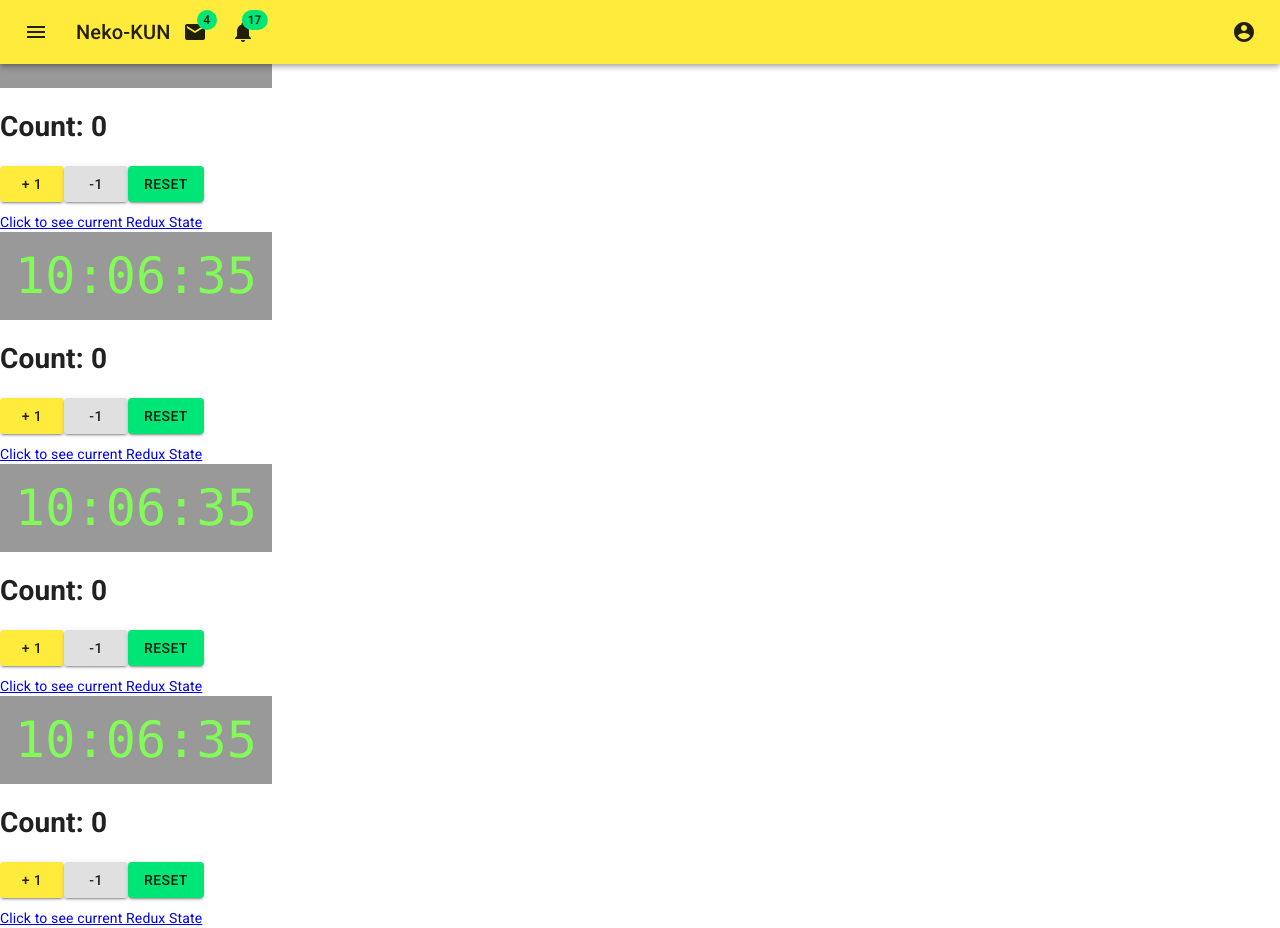
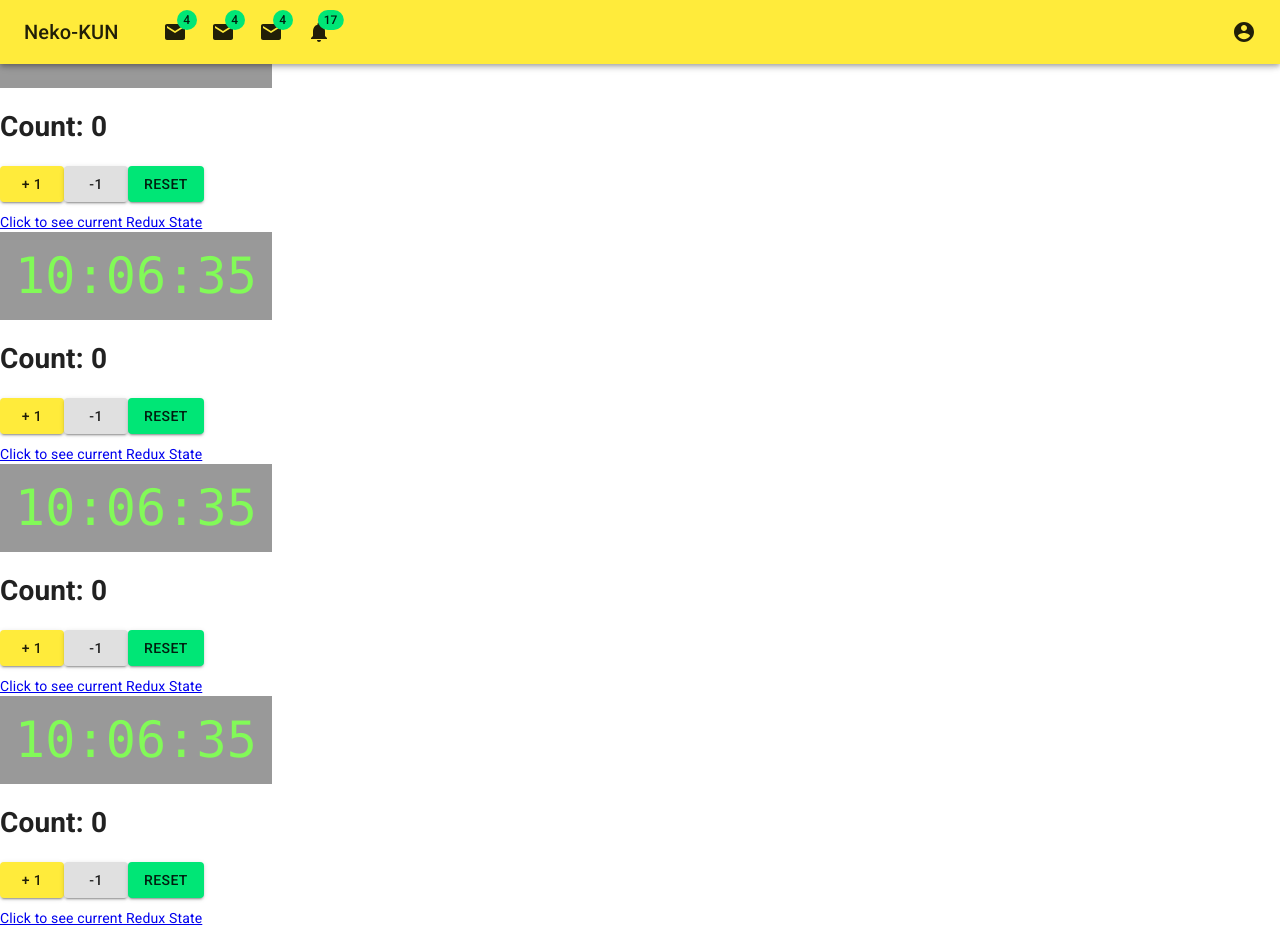
Before and after one commit to thanhtrungvo8401/Portal, a Next.js app: page / in a window 1280 px wide. Built offline with nearby package versions, Linux system fonts and the light colour scheme.

Commit message:
01 -- handle custom mobile nav-bar

```diff
--- a/components/Layouts/Navbar.js
+++ b/components/Layouts/Navbar.js
@@ -28,21 +28,18 @@ function Navbar(props) {
   const handleProfileMenuOpen = (event) => {
     setAnchorProfileEl(event.currentTarget);
   };
+  const handleProfileMenuClose = () => {
+    setAnchorProfileEl(null);
+  };
 
+  const handleMobileMenuOpen = (event) => {
+    setMobileMoreAnchorEl(event.currentTarget);
+  };
   const handleMobileMenuClose = () => {
     setMobileMoreAnchorEl(null);
   };
 
-  const handleProfileMenuClose = () => {
-    setAnchorProfileEl(null);
-    handleMobileMenuClose();
-  };
-
-  const handleMobileMenuOpen = (event) => {
-    // setMobileMoreAnchorEl(event.currentTarget);
-  };
-
-  const profileId = "primary-search-account-menu";
+  const profileId = "profile-menu-popup";
   const profileMenuPopup = renderProfileMenuF({
     anchorProfileEl,
     isProfileMenuOpen,
@@ -53,10 +50,10 @@ function Navbar(props) {
   const mobileMenuId = "primary-search-account-menu-mobile";
   const renderMobileMenu = renderMobileMenuF({
     mobileMoreAnchorEl,
+    isMobileMenuOpen,
+    handleMobileMenuClose,
     mobileMenuId,
-    isMobileMenuOpen,
-    handleMobileMenuOpen,
-    handleMobileMenuClose,
+    className: classes.mobileMenu,
   });
 
   return (
@@ -64,20 +61,21 @@ function Navbar(props) {
       <HideOnScroll {...props}>
         <AppBar>
           <Toolbar>
-            <IconButton
-              edge="start"
-              className={classes.menuButton}
-              color={"inherit"}
-              variant="h6"
-            >
-              <MenuIcon />
-            </IconButton>
-
             <Typography className={classes.title} variant="h6" noWrap>
               Neko-KUN
             </Typography>
 
             <div className={classes.sectionDesktop}>
+              <IconButton aria-label="show 4 new mails" color="inherit">
+                <Badge badgeContent={4} color="secondary">
+                  <MailIcon />
+                </Badge>
+              </IconButton>
+              <IconButton aria-label="show 4 new mails" color="inherit">
+                <Badge badgeContent={4} color="secondary">
+                  <MailIcon />
+                </Badge>
+              </IconButton>
               <IconButton aria-label="show 4 new mails" color="inherit">
                 <Badge badgeContent={4} color="secondary">
                   <MailIcon />
@@ -100,7 +98,7 @@ function Navbar(props) {
                 onClick={handleMobileMenuOpen}
                 color="inherit"
               >
-                <MoreIcon />
+                <MenuIcon />
               </IconButton>
             </div>
             <div className={classes.grow} />
--- a/components/Layouts/NavbarHelper.js
+++ b/components/Layouts/NavbarHelper.js
@@ -8,8 +8,8 @@ import {
 } from "@material-ui/core";
 import MailIcon from "@material-ui/icons/Mail";
 import NotificationsIcon from "@material-ui/icons/Notifications";
-
-import { makeStyles, fade } from "@material-ui/core/styles";
+import HighlightOffIcon from "@material-ui/icons/HighlightOff";
+import { makeStyles } from "@material-ui/core/styles";
 import PropTypes from "prop-types";
 import { AccountCircle } from "@material-ui/icons";
 
@@ -18,11 +18,9 @@ export const useStyles = makeStyles((theme) => {
     grow: {
       flexGrow: 1,
     },
-    menuButton: {
-      marginRight: theme.spacing(2),
-    },
     title: {
       display: "none",
+      marginRight: theme.spacing(4),
       [theme.breakpoints.up("sm")]: {
         display: "block",
       },
@@ -37,6 +35,26 @@ export const useStyles = makeStyles((theme) => {
       display: "flex",
       [theme.breakpoints.up("md")]: {
         display: "none",
+      },
+    },
+    mobileMenu: {
+      "& .MuiPaper-root.MuiMenu-paper.MuiPopover-paper.MuiPaper-rounded": {
+        width: "100%",
+        height: "100%",
+        top: 0,
+        left: 0,
+        maxHeight: "calc(100% - 32px)",
+      },
+      "& .MuiList-root.MuiMenu-list.MuiList-padding": {
+        position: "relative",
+        height: "100%",
+      },
+      "& .MuiButtonBase-root.MuiListItem-root.MuiMenuItem-root.close-btn.MuiMenuItem-gutters.MuiListItem-gutters.MuiListItem-button": {
+        justifyContent: "center",
+        position: "absolute",
+        width: "100%",
+        left: 0,
+        bottom: theme.spacing(4),
       },
     },
   };
@@ -75,11 +93,15 @@ export const renderProfileMenuF = (props) => {
 export const renderMobileMenuF = (props) => {
   return (
     <Menu
+      className={props.className}
       anchorEl={props.mobileMoreAnchorEl}
       anchorOrigin={{ vertical: "top", horizontal: "right" }}
       id={props.mobileMenuId}
       keepMounted
-      transformOrigin={{ vertical: "top", horizontal: "right" }}
+      transformOrigin={{
+        vertical: "top",
+        horizontal: "right",
+      }}
       open={props.isMobileMenuOpen}
       onClose={props.handleMobileMenuClose}
     >
@@ -99,7 +121,7 @@ export const renderMobileMenuF = (props) => {
         </IconButton>
         <p>Notifications</p>
       </MenuItem>
-      <MenuItem onClick={props.handleProfileMenuOpen}>
+      <MenuItem>
         <IconButton
           aria-label="account of current user"
           aria-controls="primary-search-account-menu"
@@ -110,6 +132,11 @@ export const renderMobileMenuF = (props) => {
         </IconButton>
         <p>Profile</p>
       </MenuItem>
+      <MenuItem className="close-btn">
+        <IconButton onClick={props.handleMobileMenuClose}>
+          <HighlightOffIcon color={"error"} fontSize="large" />
+        </IconButton>
+      </MenuItem>
     </Menu>
   );
 };
```
